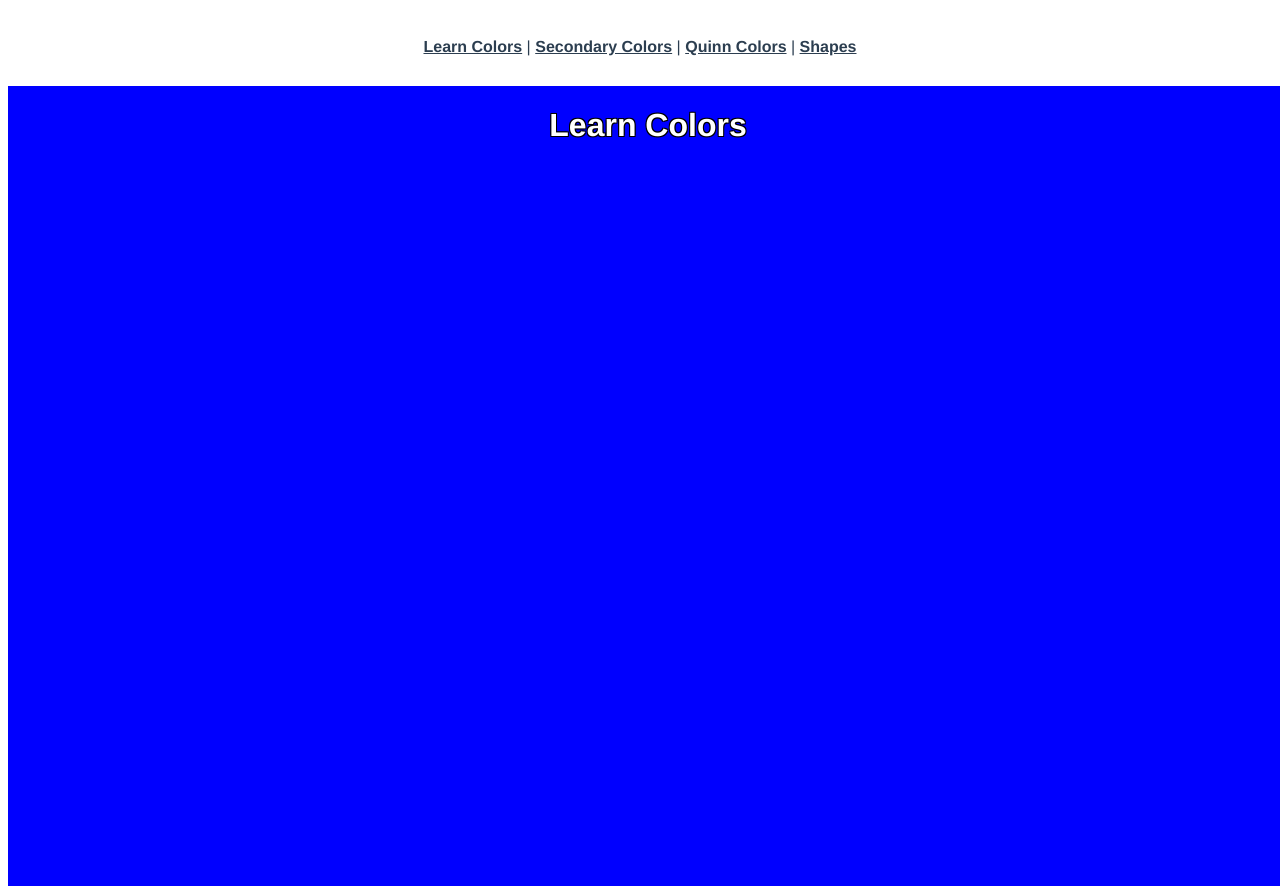
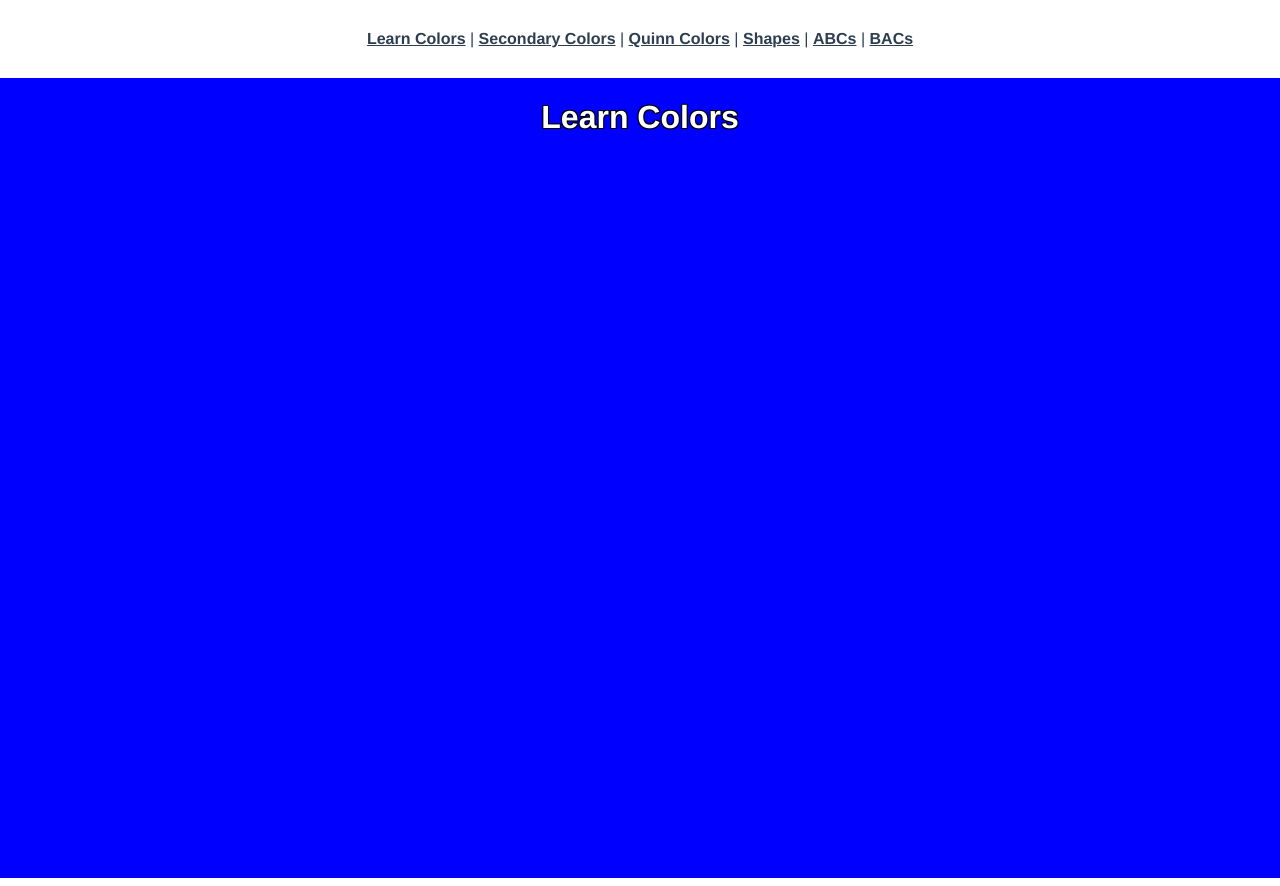
Before and after one commit to bacontech/learn-colors, a Vue app: page / in a window 1280 px wide. Built offline with nearby package versions, Linux system fonts and the light colour scheme.

Commit message:
add menu

```diff
--- a/src/App.vue
+++ b/src/App.vue
@@ -4,7 +4,9 @@
       <router-link to="/">Learn Colors</router-link> |
       <router-link to="/secondary">Secondary Colors</router-link> |
       <router-link to="/quinn">Quinn Colors</router-link> |
-      <router-link to="/shapes">Shapes</router-link>
+      <router-link to="/shapes">Shapes</router-link> |
+      <router-link to="/letters/ordered">ABCs</router-link> |
+      <router-link to="/letters">BACs</router-link>
     </div>
     <router-view/>
   </div>
@@ -31,4 +33,7 @@
 #nav a.router-link-exact-active {
   color: #2c3e50;
 }
+body {
+  margin: 0;
+}
 </style>
```
Also changed, not shown: package.json (+11 -10 lines), 1 other file (tests, documents, lock files or other folders).
